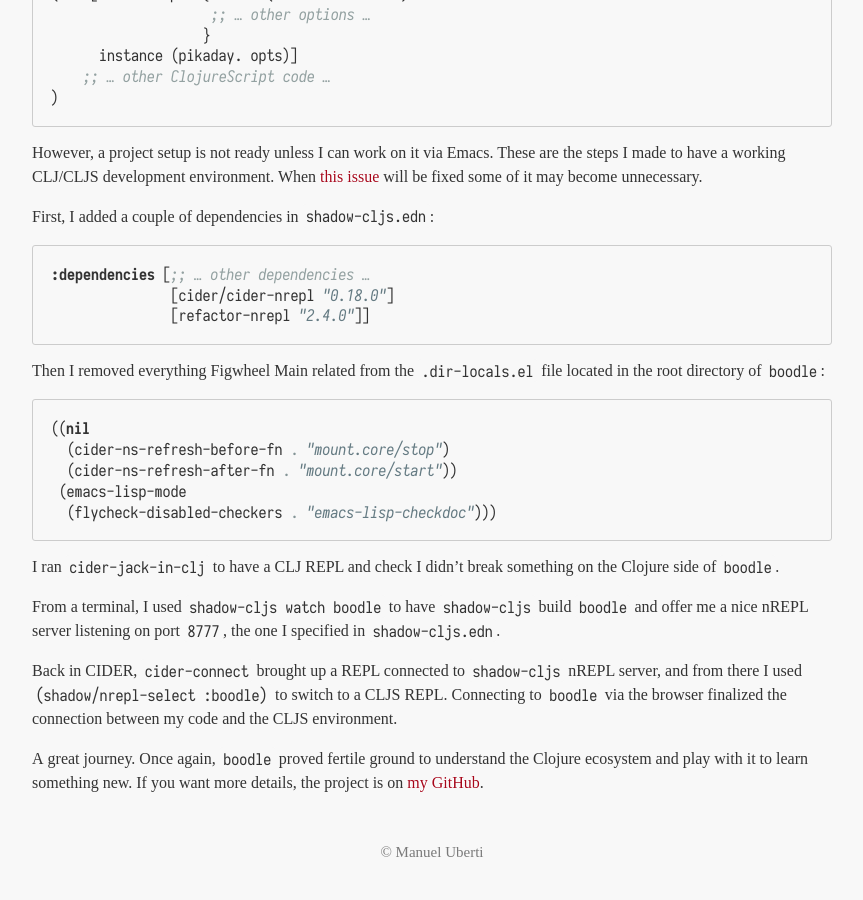
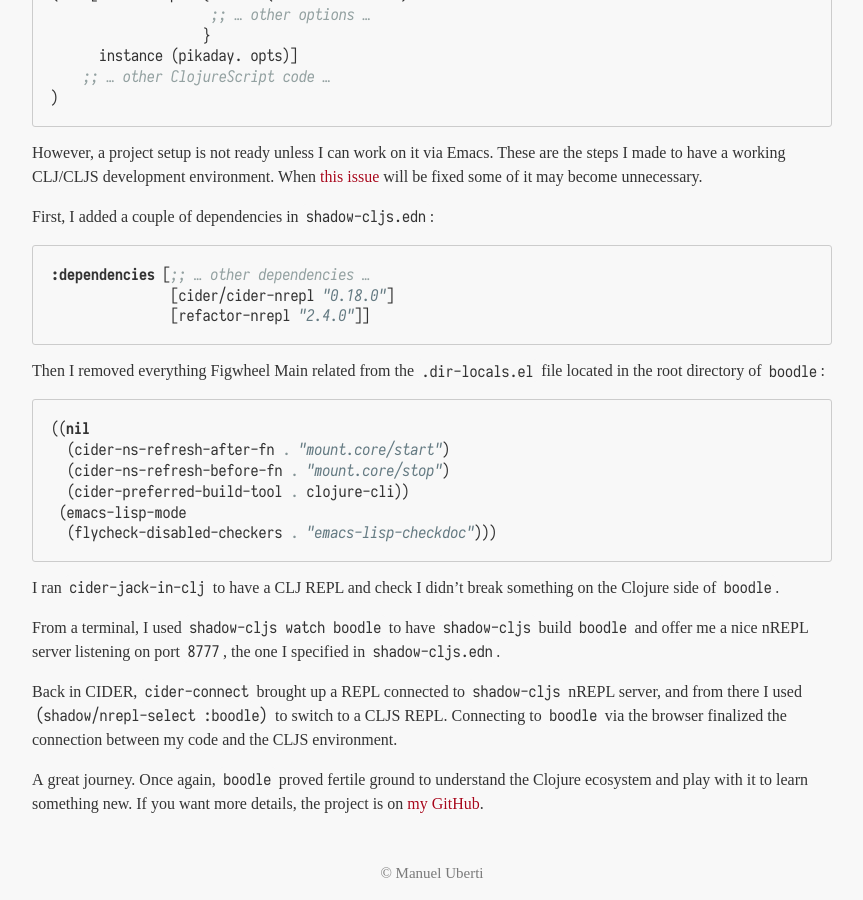
Before and after one commit to manuel-uberti/manuel-uberti.github.io, a Jekyll site: the page built from _posts/2018-11-14-deps-shadow-cljs.md, in a window 1280 px wide and 900 px high, scrolled down 1797 px. Shown: the whole window, without its empty margins (208-1071 px from the left). Built offline with Jekyll 4.4.1, drawn with Linux system fonts in a browser that asks for light colours; some web fonts are replaced; before the commit the page ends 2676 px from its top, so only the background shows below that.

Commit message:
Update CIDER settings

````diff
--- a/_posts/2018-11-14-deps-shadow-cljs.md
+++ b/_posts/2018-11-14-deps-shadow-cljs.md
@@ -124,8 +124,9 @@
 
 ``` emacs-lisp
 ((nil
+  (cider-ns-refresh-after-fn . "mount.core/start")
   (cider-ns-refresh-before-fn . "mount.core/stop")
-  (cider-ns-refresh-after-fn . "mount.core/start"))
+  (cider-preferred-build-tool . clojure-cli))
  (emacs-lisp-mode
   (flycheck-disabled-checkers . "emacs-lisp-checkdoc")))
 ```
````
